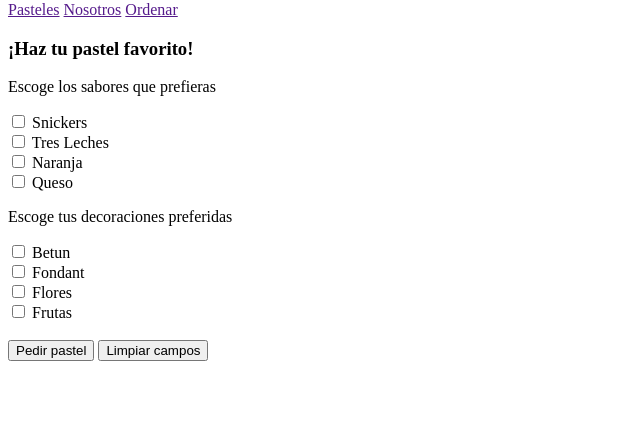
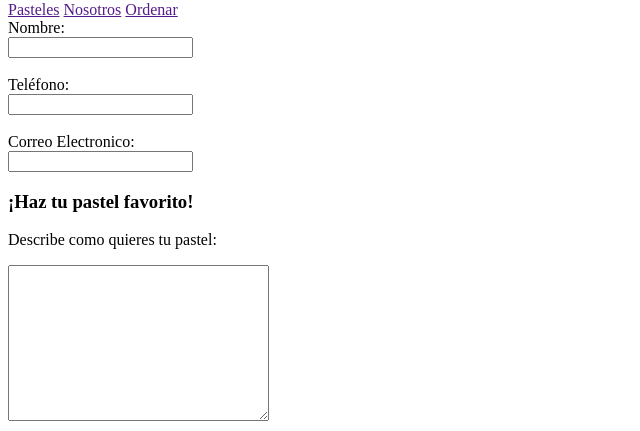
Before and after one commit to LUIS021201/HTML, a plain HTML site: page pedido.html in a window 1280 px wide. Shown: the part 369-800 px from the top of the page, without its empty margins (0-640 px from the left). Drawn offline with Linux system fonts and the light colour scheme.

Commit message:
Agregar campos de contacto

```diff
--- a/pedido.html
+++ b/pedido.html
@@ -19,7 +19,18 @@
     </header>
     <main>
         <form action="">
+            <label for="nombre">Nombre:</label><br>
+            <input type="text" name="nombre"><br><br>
+            <label for="nombre">Teléfono:</label><br>
+            <input type="tel" nombre="tel1"><br><br>
+            <label for="">Correo Electronico:</label><br>
+            <input type="email" name="correo" id="correo">
+
+
+
             <h3>¡Haz tu pastel favorito!</h3>
+            <p>Describe como quieres tu pastel:</p>
+            <textarea name="" id="" cols="30" rows="10"></textarea>
             <p>Escoge los sabores que prefieras</p>
             <input type="checkbox" name="Snickers" id="Snickers" value="Snickers">
             <label for="Snickers">Snickers</label>
```
Also changed, not shown: info.html (+1 -0 lines).
